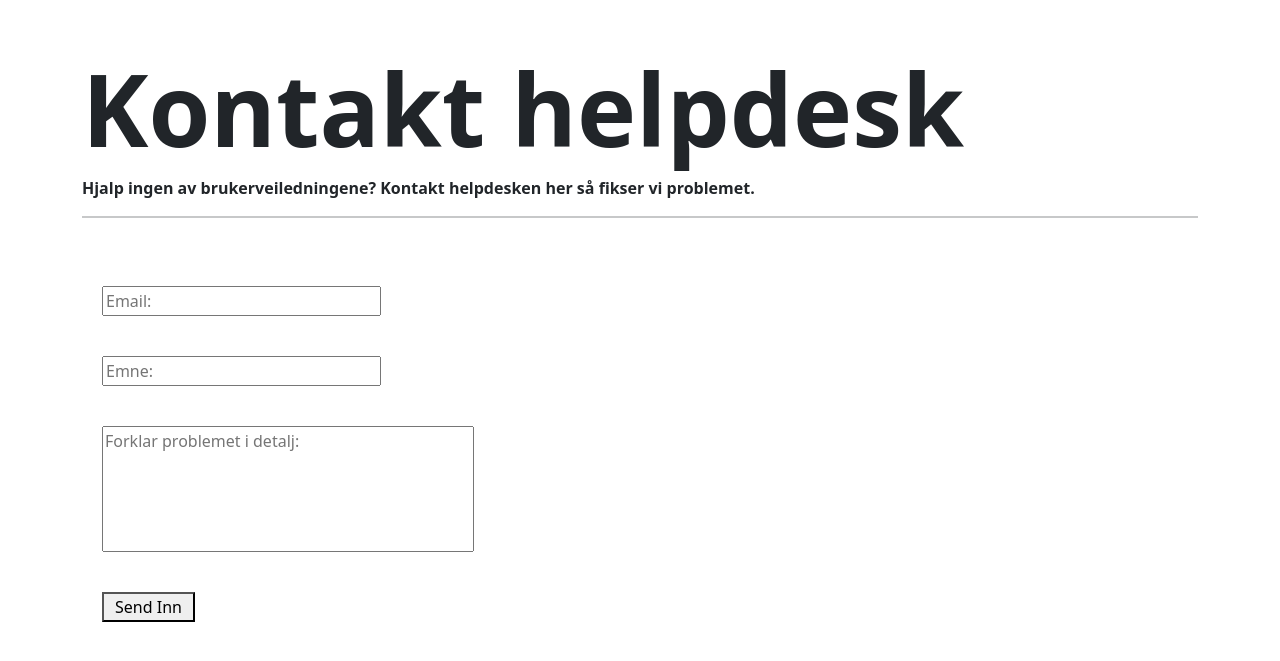
After one commit to Acaippa/0-line-support, a Django app: page /ticket in a window 1280 px wide. The commit adds this page. Shown: the top 661 px of the page. Run offline with Django 4.2, Linux system fonts and the light colour scheme.

Commit message:
[ADD] Added index, ticket and card detail page skeleton

```diff
--- a/pages/urls.py
+++ b/pages/urls.py
@@ -1,8 +1,10 @@
 from django.contrib import admin
 from django.urls import path
-from .views import main_page
+from .views import main_page, card_detail, ticket_page
 
 urlpatterns = [
     path('admin', admin.site.urls),
     path('', main_page),
+    path('problem', card_detail),
+    path('ticket', ticket_page),
 ]
--- a/pages/views.py
+++ b/pages/views.py
@@ -3,3 +3,9 @@ from django.shortcuts import render
 # Create your views here.
 def main_page(request):
 	return render(request, "index.html")
+
+def card_detail(request):
+	return render(request, "card-detail.html")
+
+def ticket_page(request):
+	return render(request, "ticket.html")
--- /dev/null
+++ b/static/styles.css
@@ -0,0 +1,65 @@
+.main-title {
+	font-size: 100px;
+	font-weight: bold;
+}
+
+.slogan {
+	font-weight: bold;
+}
+
+.text-filter {
+	padding:
+	2px;
+}
+
+.filter-container {
+	display: flex;
+	flex-direction: row;
+}
+
+.filter-container > * {
+	margin: 0 30px 0 0;
+}
+
+.card-container {
+	display: flex;
+	flex-direction: row;
+	flex-wrap: wrap;
+}
+
+.card {
+	margin: 20px 20px 20px 0;
+	padding: 10px;
+}
+
+.card-click-info {
+	font-style: italic;
+	text-align: right;
+	margin-bottom: 0;
+}
+
+.card-detail-desc {
+	font-weight: bolder;
+}
+
+.card-detail-date {
+	text-align: right;
+	margin-bottom: -10px;
+}
+
+hr {
+	border-width: 2px;
+}
+
+.ticket-form {
+	display: flex;
+	flex-direction: column;
+}
+
+.ticket-form > * {
+	margin: 20px;
+}
+
+.ticket-content {
+	resize: none;
+}
--- a/templates/main.html
+++ b/templates/main.html
@@ -1,9 +1,12 @@
+{% load static %} {# gjør slik at vi kan få tilgang til filene i "/static" mappen #}
+
 <!DOCTYPE html>
 <html>
 <head>
 	<meta charset="utf-8">
 	<meta name="viewport" content="width=device-width, initial-scale=1">
 	<link href="https://cdn.jsdelivr.net/npm/bootstrap@5.3.0-alpha1/dist/css/bootstrap.min.css" rel="stylesheet" integrity="sha384-GLhlTQ8iRABdZLl6O3oVMWSktQOp6b7In1Zl3/Jr59b6EGGoI1aFkw7cmDA6j6gD" crossorigin="anonymous">
+	<link rel="stylesheet" type="text/css" href="{% static 'styles.css' %}">
 </head>
 <body>
 	{% block content %}
--- /dev/null
+++ b/templates/ticket.html
@@ -0,0 +1,17 @@
+{% extends "main.html" %}
+
+{% block content %}
+<div class="container"> <!-- TODO change color -->
+	<div class="ticket-body mt-5 mb-5">
+		<h1 class="main-title">Kontakt helpdesk</h1>
+		<p class="slogan">Hjalp ingen av brukerveiledningene? Kontakt helpdesken her så fikser vi problemet.</p>
+		<hr>
+		<form class="ticket-form mt-5">
+			<input type="email" name="ticket-email" class="email-ticket col-3" placeholder="Email:">
+			<input type="text" name="ticket-topic" class="topic-ticket col-3" placeholder="Emne:">
+			<textarea class="ticket-content col-4" rows=5 name="ticket-content" placeholder="Forklar problemet i detalj:"></textarea>
+			<button class="ticket-button col-1">Send Inn</button>
+		</form>
+	</div>
+</div>
+{% endblock %}
--- a/website/settings.py
+++ b/website/settings.py
@@ -116,6 +116,9 @@ USE_TZ = True
 # https://docs.djangoproject.com/en/4.0/howto/static-files/
 
 STATIC_URL = 'static/'
+STATICFILES_DIRS = [
+    BASE_DIR / "static",
+]
 
 # Default primary key field type
 # https://docs.djangoproject.com/en/4.0/ref/settings/#default-auto-field
```
Also changed, not shown: templates/card-detail.html (added, +14 -0 lines), templates/index.html (+38 -1 lines).
